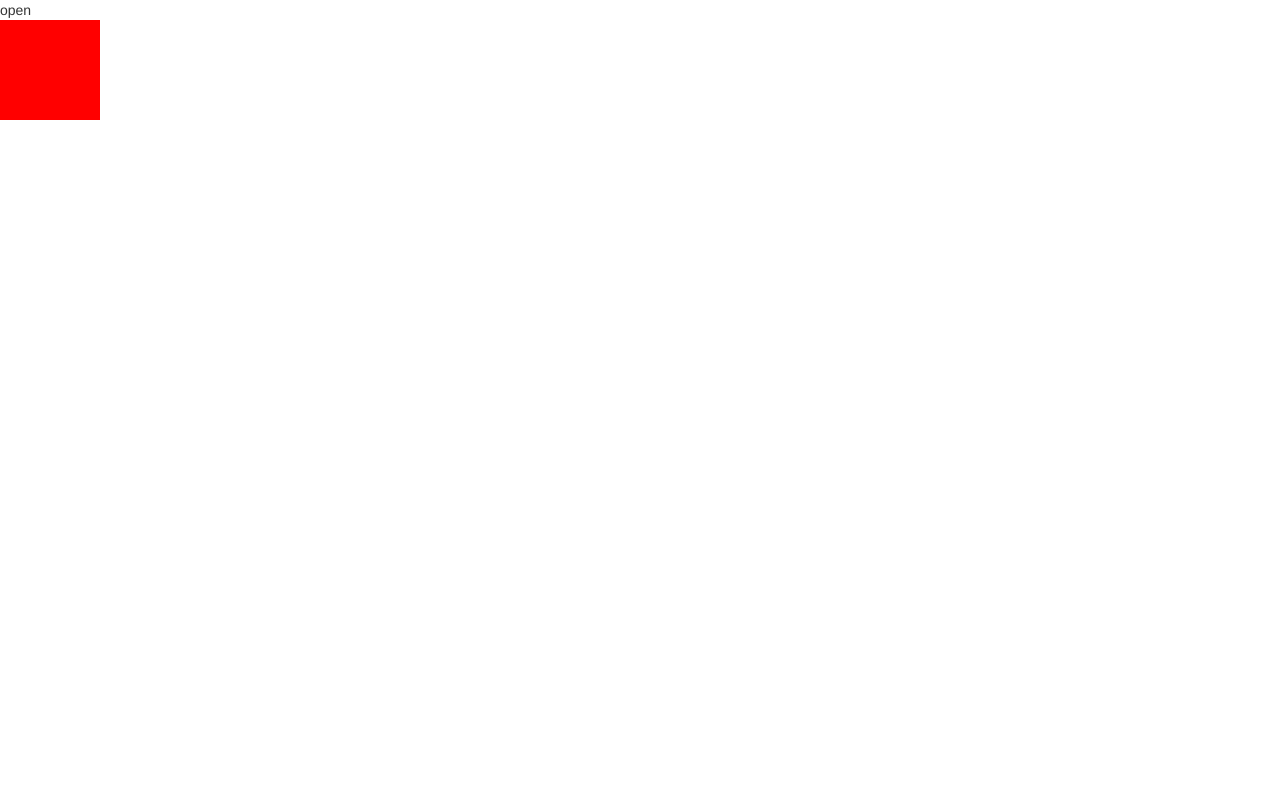
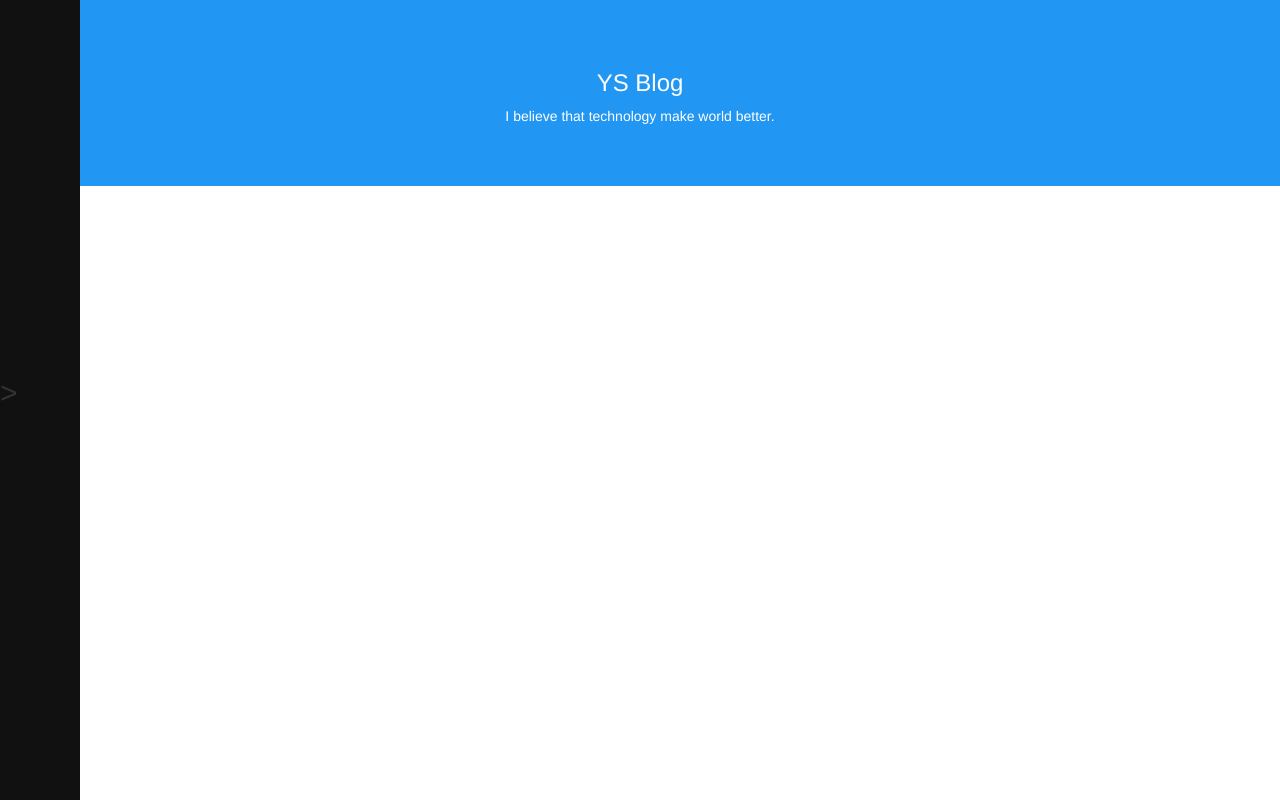
Before and after one commit to znxkznxk1030/portfolio, a Django app: page / in a window 1280 px wide. Run offline with Django 3.2, Linux system fonts and the light colour scheme; some libraries are stand-ins or nearby versions.

Commit message:
side bar

```diff
--- a/static/css/base.css
+++ b/static/css/base.css
@@ -16,3 +16,11 @@
     75% {background-color:green; left:0px; top:200px;}
     100% {background-color:red; left:0px; top:0px;}
 }
+
+
+.tabcontent{
+    color:white;
+    background-color:#2196F3;
+    padding:50px;
+    text-align:center;
+}
--- a/static/css/side-navbar.css
+++ b/static/css/side-navbar.css
@@ -2,13 +2,17 @@
     height: 100%;
     width: 0; /* change this with javascript */
     position: fixed;
-    z-index: 1; /* Stay on top */
+    z-index: 9999; /* Stay on top */
     top: 0;
-    left: 0;
+    left: 80px;
     background-color: #111; /* black */
     overflow-x: hidden; /* disable horizonal scroll */
     padding-top: 60px; /* Place content 60px from the top */
     transition: 0.5s; /* 0.5 second transition effect to slide in the side nav */
+}
+
+.open-nav{
+    width:250px;
 }
 
 /* The navigation menu links */
@@ -29,6 +33,7 @@
 /* Position and style the close button (top right corner) */
 .sidenav .closebtn{
     position: absolute;
+    z-index: 1;
     top: 0;
     right: 25px;
     font-size: 36px;
@@ -38,7 +43,11 @@
 /* Style page content - use this if you want to push the page content to the right when you open the side navigation */
 #main{
     transition: margin-left .5s;
-    padding: 20px;
+}
+
+
+.open{
+    margin-left:250px;
 }
 
 /* On smaller screens, where height is less than 450px, change the style of the sidenav (less padding and a smaller font size) */
@@ -46,3 +55,24 @@
     .sidenav {padding-top:15px;}
     .sidenav a {font-size: 18px;}
 }
+
+/* The button control side bar navigation menu link */
+.nav{
+    width: 80px;
+    height: 100vh;
+    background-color: #111;
+    position: fixed;
+    z-index: 9999;
+    border-right: 2px solid #111;
+}
+
+/* The logo menu */
+.logo-menu {
+    cursor: pointer;
+    display: block;
+    margin: 47vh 0;
+    margin-top: 47vh;
+    margin-right: 0px;
+    margin-bottom: 47vh;
+    margin-left: 0px;
+}
--- a/static/js/side-navbar.js
+++ b/static/js/side-navbar.js
@@ -1,7 +1,16 @@
 function openSideBar(){
     document.getElementById("sidebar").style.width = "250px";
+    document.getElementById("main").style.marginLeft = "250px";
 }
 
 function closeSideBar(){
     document.getElementById("sidebar").style.width = "0";
+    document.getElementById("main").style.marginLeft = "0";
 }
+
+btn=document.querySelector('.logo-menu');
+btn.addEventListener('click', function(){
+        $('.sidenav').toggleClass('open-nav');
+        $('#main').toggleClass('open');
+    }
+);
--- a/templates/_header.html
+++ b/templates/_header.html
@@ -1,8 +1,11 @@
+<div class="nav">
+    <div class="logo-menu">
+        <h2 id="btn-nav">></h2>
+    </div>
+</div>
 <div id="sidebar" class="sidenav">
-    <a href="javascript:void(0)" class="closebtn" onclick="closeSideBar()">&times;</a>
-    <a href="#">Young Soo</a>
+    <a href="#">About</a>
+    <a href="#">Algorithm</a>
     <a href="#">Blog</a>
     <a href="#">Projects</a>
 </div>
-
-<span onclick="openSideBar()">open</span>
--- a/templates/base.html
+++ b/templates/base.html
@@ -14,7 +14,14 @@ integrity="sha384-BVYiiSIFeK1dGmJRAkycuHAHRg32OmUcww7on3RYdg4Va+PmSTsz/K68vbdEjh
 <link rel="stylesheet" href="https://maxcdn.bootstrapcdn.com/bootstrap/3.3.7/css/bootstrap-theme.min.css"
 integrity="sha384-rHyoN1iRsVXV4nD0JutlnGaslCJuC7uwjduW9SVrLvRYooPp2bWYgmgJQIXwl/Sp" crossorigin="anonymous">
 
-<script type="text/javascript" src="{% static "js/side-navbar.js" %}"></script>
+<!-- jQuery (부트스트랩의 자바스크립트 플러그인을 위해 필요합니다) -->
+<script src="https://ajax.googleapis.com/ajax/libs/jquery/1.11.2/jquery.min.js"></script>
+<!-- 합쳐지고 최소화된 최신 자바스크립트 -->
+<script src="https://maxcdn.bootstrapcdn.com/bootstrap/3.3.2/js/bootstrap.min.js"></script>
+<script src="https://code.jquery.com/jquery-1.12.4.js"></script>
+<script src="https://code.jquery.com/ui/1.12.1/jquery-ui.js"></script>
+<script src="http://ajax.googleapis.com/ajax/libs/jquery/1.8.0/jquery.min.js"></script>
+
 
 </head>
 <body>
@@ -22,15 +29,9 @@ integrity="sha384-rHyoN1iRsVXV4nD0JutlnGaslCJuC7uwjduW9SVrLvRYooPp2bWYgmgJQIXwl/
     {% block content %}
     {% endblock content %}
 
-    <!-- jQuery (부트스트랩의 자바스크립트 플러그인을 위해 필요합니다) -->
-    <script src="https://ajax.googleapis.com/ajax/libs/jquery/1.11.2/jquery.min.js"></script>
-    <!-- 합쳐지고 최소화된 최신 자바스크립트 -->
-    <script src="https://maxcdn.bootstrapcdn.com/bootstrap/3.3.2/js/bootstrap.min.js"></script>
-    <script src="https://code.jquery.com/jquery-1.12.4.js"></script>
-    <script src="https://code.jquery.com/ui/1.12.1/jquery-ui.js"></script>
-    <script src="http://ajax.googleapis.com/ajax/libs/jquery/1.8.0/jquery.min.js"></script>
+    <footer>{% include "_footer.html" %}</footer>
 
-    <footer>{% include "_footer.html" %}</footer>
+<script type="text/javascript" src="{% static "js/side-navbar.js" %}"></script>
 {% block javascript %}
 {% endblock javascript %}
 </body>
--- a/templates/index.html
+++ b/templates/index.html
@@ -7,7 +7,12 @@
 <body>
 
 {% block content %}
-<div class="fire"></div>
+<div id="main">
+    <div class="tabcontent">
+        <h3>YS Blog</h3>
+        <p>I believe that technology make world better.</p>
+    </div>
+</div>
 {% endblock content %}
 
 </body>
```
Also changed, not shown: 3 other files.
